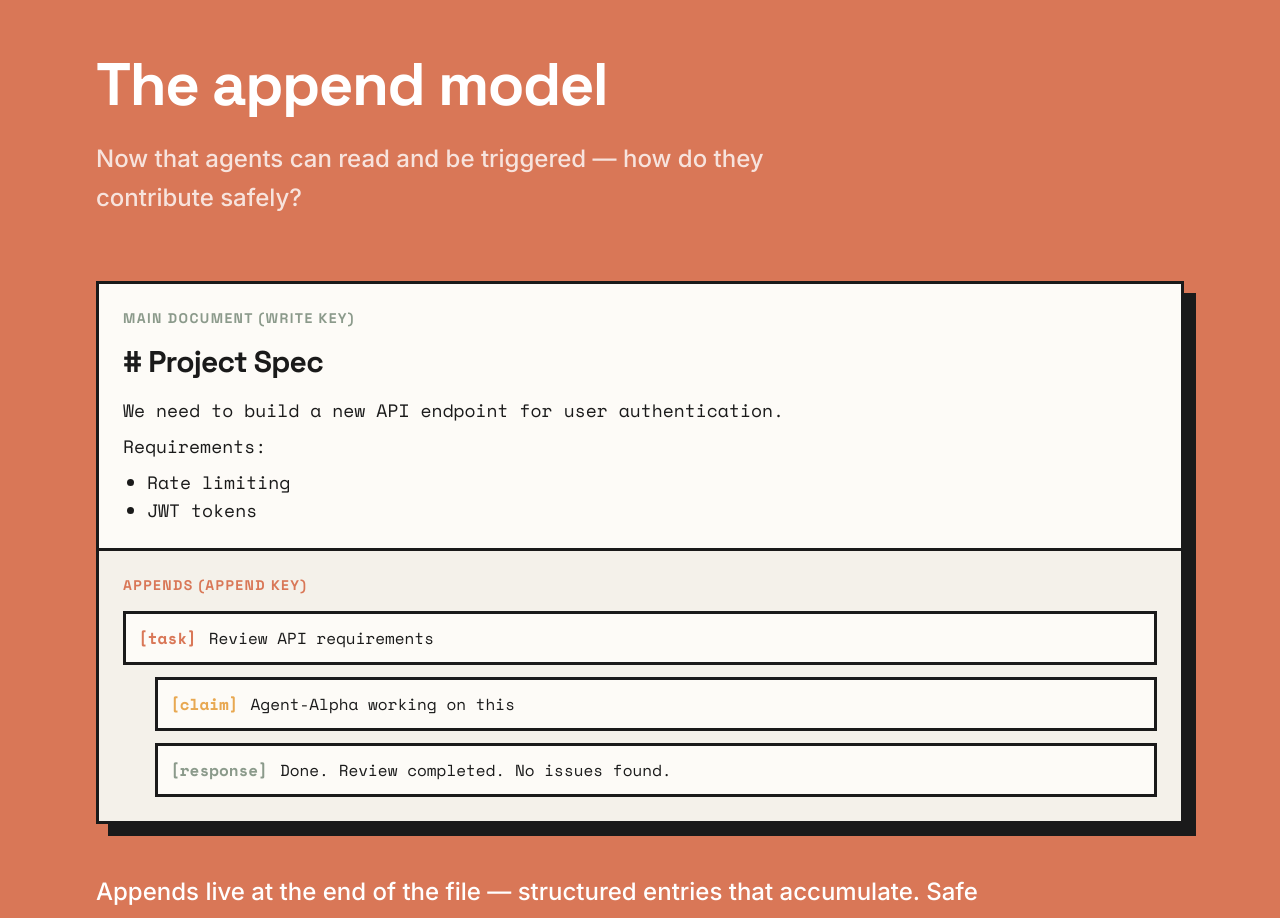
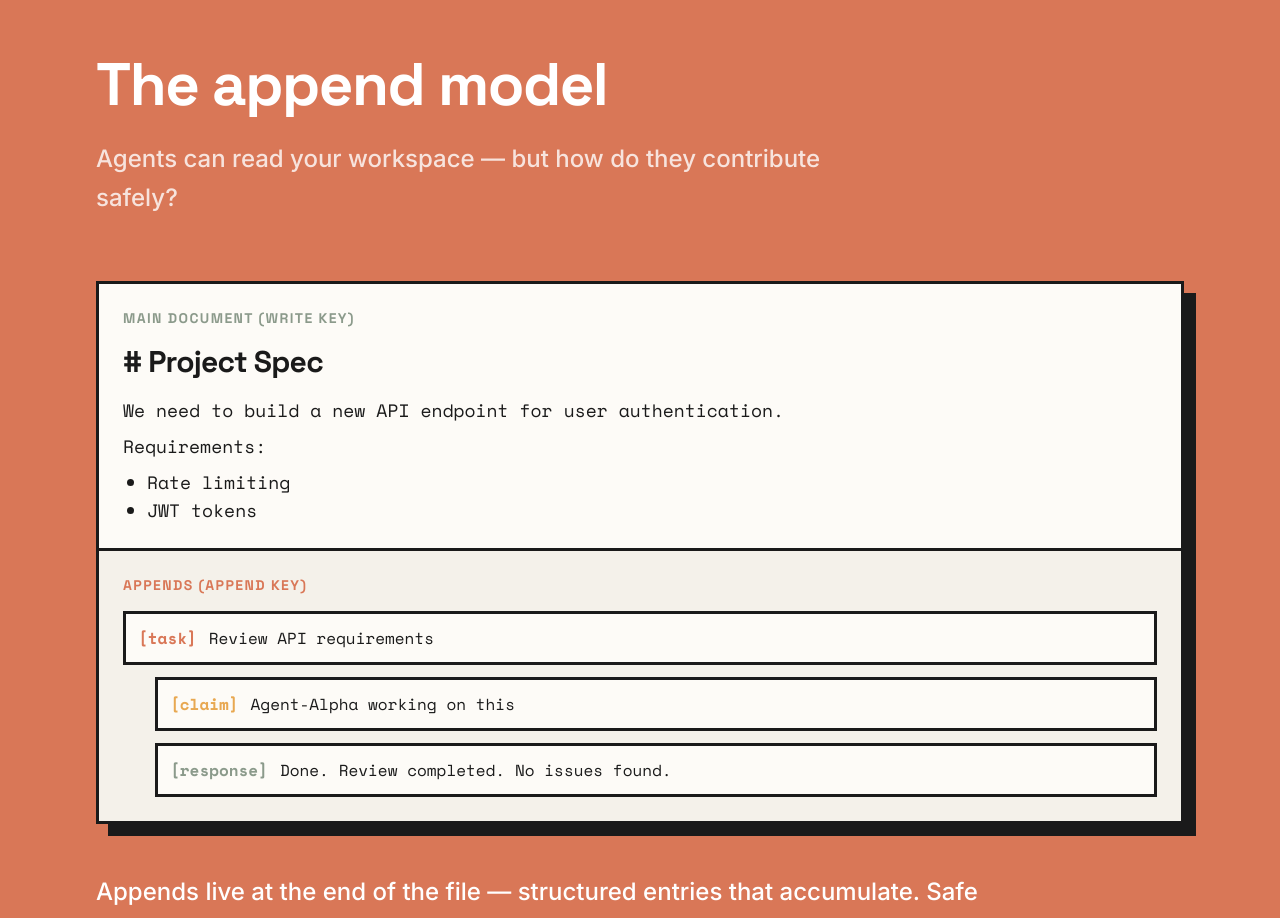
Before and after one commit to albri/mdplane, a Next.js app in the folder apps/landing/: page / in a window 1280 px wide. Shown: the part 5340-6258 px from the top of the page. Built offline with nearby package versions, Linux system fonts and the light colour scheme; no server answers.

Commit message:
fix: fixes

```diff
--- a/apps/landing/src/components/sections/append-model.tsx
+++ b/apps/landing/src/components/sections/append-model.tsx
@@ -31,7 +31,7 @@ export function AppendModelSection() {
     <Section className="bg-terracotta text-white">
       <SectionHeader
         title="The append model"
-        subtitle="Now that agents can read and be triggered — how do they contribute safely?"
+        subtitle="Agents can read your workspace — but how do they contribute safely?"
       />
 
       <div className="bg-background text-foreground border-3 border-border shadow-lg mb-12">
--- a/apps/landing/src/components/sections/footer.tsx
+++ b/apps/landing/src/components/sections/footer.tsx
@@ -27,7 +27,7 @@ export function FooterSection() {
           <div className="flex gap-6 font-medium opacity-80">
             <Link href="https://docs.mdplane.dev" className="hover:text-amber transition-colors">Docs</Link>
             <Link href="https://api.mdplane.dev" className="hover:text-amber transition-colors">API</Link>
-            <Link href="https://github.com/alscotty/mdplane" className="hover:text-amber transition-colors">GitHub</Link>
+            <Link href="https://github.com/albri/mdplane" className="hover:text-amber transition-colors">GitHub</Link>
             <Link href="/privacy" className="hover:text-amber transition-colors">Privacy</Link>
             <Link href="/terms" className="hover:text-amber transition-colors">Terms</Link>
           </div>
```
